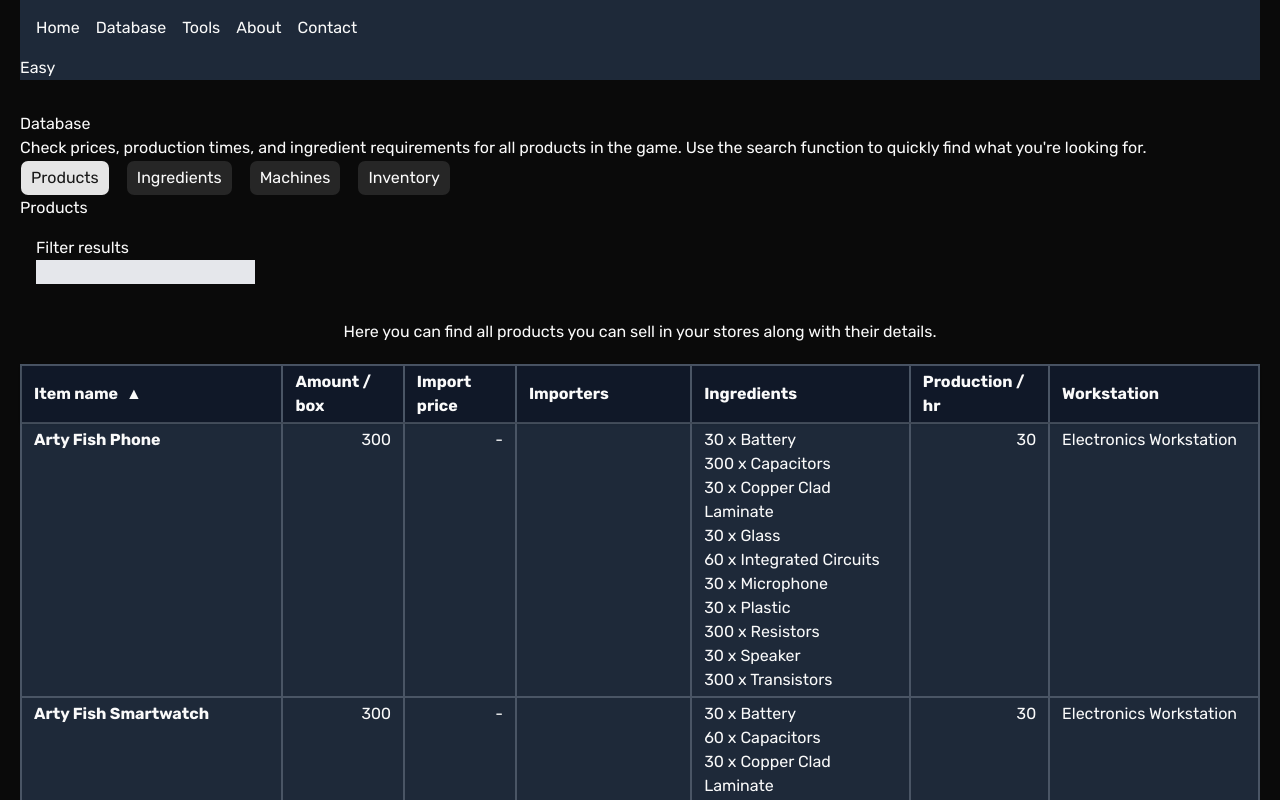
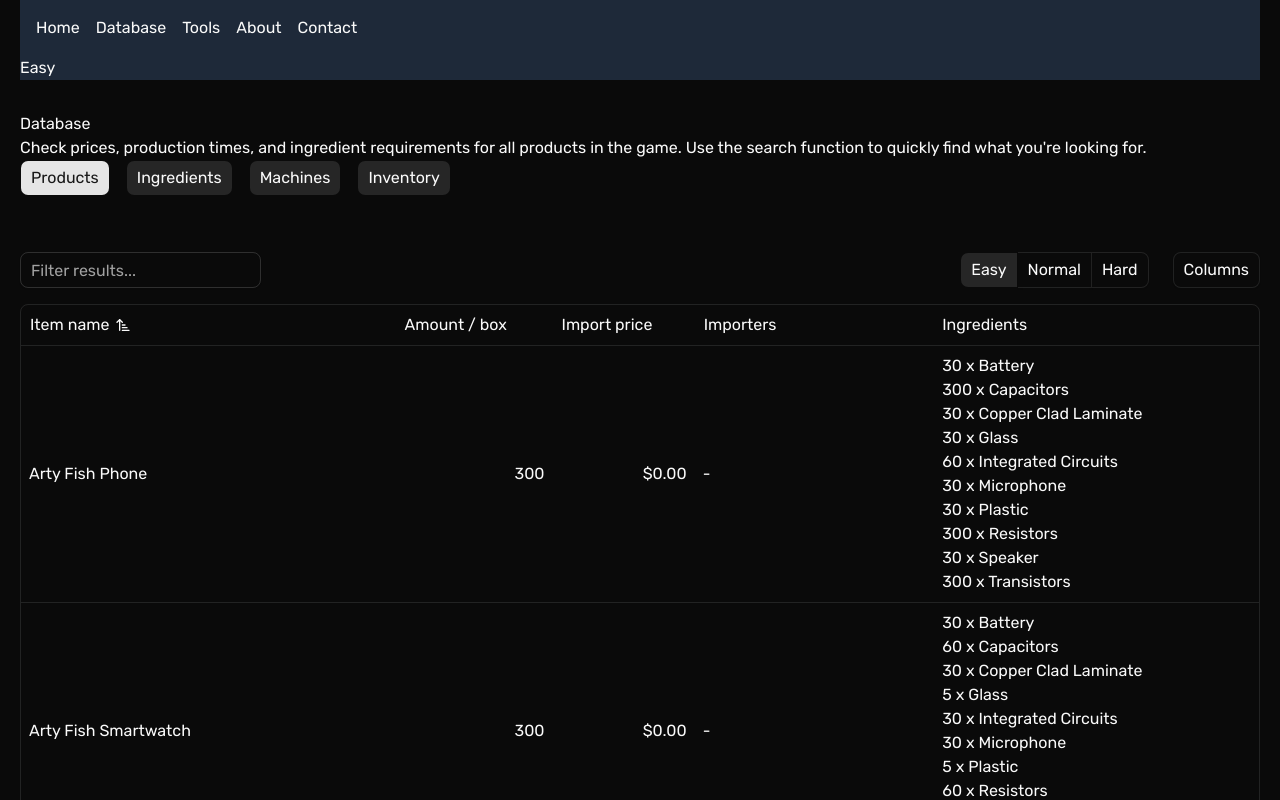
Before and after one commit to Dudeldups/big-ambitions-tools, a Next.js app: page /en/database/products in a window 1280 px wide. Shown: the top 800 px of the page. Built offline with nearby package versions, Linux system fonts and the light colour scheme.

Commit message:
add products table

```diff
--- a/app/[locale]/database/products/page.tsx
+++ b/app/[locale]/database/products/page.tsx
@@ -1,111 +1,16 @@
-"use client";
+import { products } from "@/lib/game/products";
+import { DataTable } from "../../../../components/tables/data-table";
+import { productsColumns } from "./table-columns";
 
-import { useTranslations } from "next-intl";
-import Searchbar from "../_components/Searchbar";
-import { Product, products } from "@/lib/game/products";
-import DatabaseTable from "../_components/DatabaseTable";
-import DatabaseTableHead from "../_components/DatabaseTableHead";
-import DatabaseTableBody from "../_components/DatabaseTableBody";
-import { useSortableData } from "@/lib/hooks/useSortableData";
-
-const Products = () => {
-  const t = useTranslations("database.table.products");
-  const tProducts = useTranslations("products");
-  const difficulty = "hard"; // TODO: make this dynamic
-  const productEntries = Object.entries(products);
-  const productHeaders = [
-    "itemName",
-    ...(Object.keys(productEntries[0][1]) as (keyof Product)[]),
-  ];
-  const accessors = {
-    itemName: ([name]: [string, Product]) => name,
-
-    amountPerBox: ([, p]: [string, Product]) => p.amountPerBox,
-
-    importPrice: ([, p]: [string, Product]) =>
-      p.importPrice[difficulty] === 0 ? -1 : p.importPrice[difficulty],
-
-    importers: ([, p]: [string, Product]) => p.importers.length,
-
-    ingredients: ([, p]: [string, Product]) => p.ingredients.length,
-
-    productionRate: ([, p]: [string, Product]) => p.productionRate,
-
-    workstation: ([, p]: [string, Product]) => p.workstation,
-  };
-
-  const {
-    sortedData: sortedProducts,
-    sortConfig,
-    requestSort,
-  } = useSortableData(productEntries, accessors, "itemName");
+export default function DemoPage() {
+  const data = Object.entries(products).map(([itemName, product]) => ({
+    itemName,
+    ...product,
+  }));
 
   return (
-    <>
-      <h2>{t("title")}</h2>
-
-      <Searchbar />
-
-      <DatabaseTable tableType="products">
-        <DatabaseTableHead>
-          {productHeaders.map((key) => {
-            const headerKey = `headers.${key}`;
-            return (
-              <th key={key} scope="col">
-                <button
-                  className="flex w-full items-center gap-2 text-left"
-                  onClick={() => requestSort(key)}
-                >
-                  {t(headerKey)}
-                  {sortConfig.field === key && (
-                    <span aria-hidden="true">
-                      {sortConfig.direction === "asc" ? "▲" : "▼"}
-                    </span>
-                  )}
-                </button>
-              </th>
-            );
-          })}
-        </DatabaseTableHead>
-
-        <DatabaseTableBody>
-          {sortedProducts.map(([itemName, product]) => (
-            <tr key={itemName}>
-              <th scope="row" className="text-left">
-                {tProducts(itemName)}
-              </th>
-              <td className="amount">{product.amountPerBox}</td>
-              <td className="amount">
-                {product.importPrice[difficulty] === 0
-                  ? "-"
-                  : product.importPrice[difficulty].toFixed(2)}
-              </td>
-              <td>
-                <ul>
-                  {product.importers.map((importer, i) => (
-                    <li key={`${importer}-${i}`}>{importer}</li>
-                  ))}
-                </ul>
-              </td>
-              <td>
-                <ul>
-                  {product.ingredients.map((ingredient, i) =>
-                    Object.entries(ingredient).map(([name, amount]) => (
-                      <li key={`${name}-${i}`}>
-                        {amount} x {name}
-                      </li>
-                    )),
-                  )}
-                </ul>
-              </td>
-              <td className="amount">{product.productionRate}</td>
-              <td>{product.workstation}</td>
-            </tr>
-          ))}
-        </DatabaseTableBody>
-      </DatabaseTable>
-    </>
+    <div className="container mx-auto py-10">
+      <DataTable columns={productsColumns} data={data} />
+    </div>
   );
-};
-
-export default Products;
+}
--- /dev/null
+++ b/app/[locale]/database/products/table-columns.tsx
@@ -0,0 +1,83 @@
+"use client";
+
+import { ColumnDef } from "@tanstack/react-table";
+import {
+  createCurrencyColumn,
+  createNumericColumn,
+  createTranslatedColumn,
+} from "@/components/tables/shared-table-columns";
+import { Product } from "@/lib/game/products";
+import TableHeaderContent from "@/components/tables/table-header-content";
+import { getMeta } from "@/lib/utils/getMeta";
+
+type ProductsColumnData = Product & {
+  itemName: string;
+};
+
+export const productsColumns: ColumnDef<ProductsColumnData>[] = [
+  createTranslatedColumn("itemName", "products"),
+  createNumericColumn("amountPerBox"),
+  createCurrencyColumn("importPrice", "hard"),
+  {
+    accessorKey: "importers",
+    header: ({ column, table }) => {
+      const { t } = getMeta(table);
+      return (
+        <TableHeaderContent column={column}>
+          {t(`general.tableColumns.importers`)}
+        </TableHeaderContent>
+      );
+    },
+    cell: ({ row }) => {
+      const importers = row.original.importers;
+      if (!importers || importers.length === 0) {
+        return "-";
+      }
+
+      if (importers.length === 1) {
+        return importers[0];
+      }
+
+      return (
+        <ul>
+          {importers.map((importer, index) => {
+            return <li key={index}>{importer}</li>;
+          })}
+        </ul>
+      );
+    },
+  },
+  {
+    accessorKey: "ingredients",
+    enableSorting: false,
+    header: ({ column, table }) => {
+      const { t } = getMeta(table);
+      return (
+        <TableHeaderContent column={column}>
+          {t(`general.tableColumns.ingredients`)}
+        </TableHeaderContent>
+      );
+    },
+    cell: ({ row }) => {
+      const ingredients = row.original.ingredients;
+
+      if (!ingredients || ingredients.length === 0) {
+        return "-";
+      }
+
+      return (
+        <ul>
+          {ingredients.map((ingredient, index) => {
+            const [name, amount] = Object.entries(ingredient)[0];
+
+            return (
+              <li key={index}>
+                {amount} x {name}
+              </li>
+            );
+          })}
+        </ul>
+      );
+    },
+  },
+];
```
